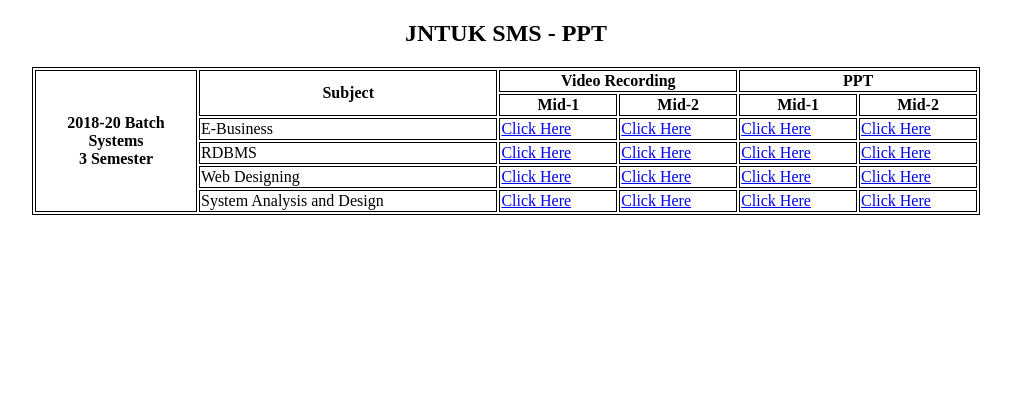
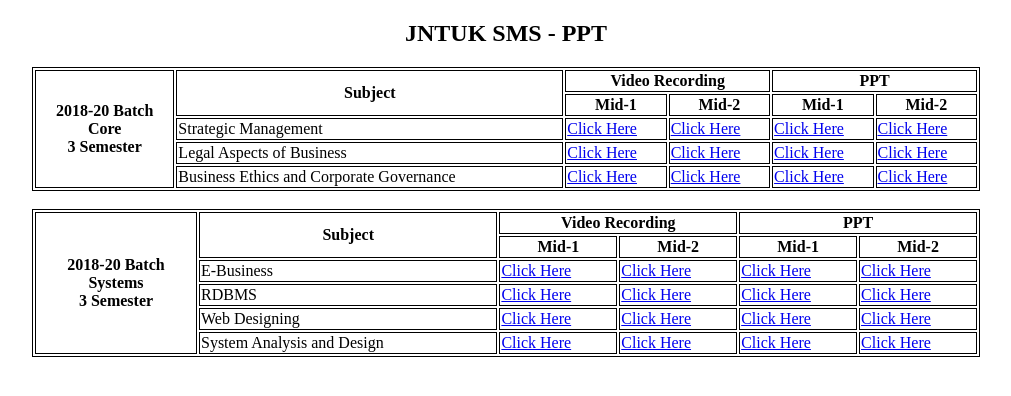
Before and after one commit to SubrahmanyamAchanta/SubrahmanyamAchanta, a plain HTML site: page index.html in a window 1280 px wide. Shown: the whole page, without its empty margins (134-1145 px from the left). Drawn offline with Linux system fonts and the light colour scheme.

Commit message:
Added core subects

```diff
--- a/index.html
+++ b/index.html
@@ -11,6 +11,44 @@
 <body>
 
 <h2 align = 'center'>JNTUK SMS - PPT </h2>
+
+<table style="width:75%" align="center">
+  <tr>
+	<th rowspan = 6> 2018-20 Batch <br> Core <br> 3 Semester</th>
+	<th rowspan = 2> Subject </th>
+	<th colspan = 2> Video Recording </th>
+	<th colspan = 2> PPT </th>
+  </tr>
+  <tr>
+	<th>Mid-1 </th>
+	<th>Mid-2 </th>
+	<th>Mid-1 </th>
+	<th>Mid-2 </th>
+  </tr>
+  <tr>
+    <td> Strategic Management </td>
+    <td><a href = 'https://www.youtube.com/playlist?list=PL3D1BESzYOqXhb3ppDAT22Nkp81cAPGRn' target="_blank"> Click Here </a> </td>
+	<td><a href = 'https://www.youtube.com/playlist?list=PL3D1BESzYOqWy2DFYbp1kyGZGE096X3ZF' target="_blank"> Click Here </a> </td>
+	<td><a href = 'https://www.dropbox.com/sh/uvo0hlvgbxf26a6/AACed8qnrmNf8PVnooiIWqxya?dl=0' target="_blank"> Click Here </a> </td>
+	<td><a href = 'https://www.dropbox.com/sh/bzk0mrzqogzrnzj/AAAxaz_-KA9kJNOdKIKfLdA6a?dl=0' target="_blank"> Click Here </a> </td>
+  </tr>
+    <tr>
+    <td> Legal Aspects of Business  </td>
+    <td><a href = 'https://www.youtube.com/playlist?list=PL3D1BESzYOqWhQEFeirYp1pHoCMjMX2_b' target="_blank"> Click Here </a> </td>
+	<td><a href = 'https://www.youtube.com/playlist?list=PL3D1BESzYOqXoJIsFoya_f_LVv5ezfj1n' target="_blank"> Click Here </a> </td>
+	<td><a href = 'https://www.dropbox.com/sh/2vriogudtlzvtjb/AACw9EKkqG7hyfLDOUsG5KEOa?dl=0' target="_blank"> Click Here </a> </td>
+	<td><a href = 'https://www.dropbox.com/sh/ta57lza8xvfncgg/AAD5GtB83zEaQxDg-IDtAyK1a?dl=0' target="_blank"> Click Here </a> </td>
+  </tr>
+    <tr>
+    <td> Business Ethics and Corporate Governance </td>
+    <td><a href = 'https://www.youtube.com/playlist?list=PL3D1BESzYOqXSqg4FrRBzjYgOpUUImROY' target="_blank"> Click Here </a> </td>
+	<td><a href = 'https://www.youtube.com/playlist?list=PL3D1BESzYOqU7EsErudvXVY8FKYf-lQj9' target="_blank"> Click Here </a> </td>
+	<td><a href = 'https://www.dropbox.com/sh/73uceuum8s7k6sj/AAAuA4VqwyDS9m9tChb2ACHEa?dl=0' target="_blank"> Click Here </a> </td>
+	<td><a href = 'https://www.dropbox.com/sh/8vmvfn3i6otzuir/AAA6R7tR2dUxPFVRHoJqqhQua?dl=0' target="_blank"> Click Here </a> </td>
+  </tr>
+</table>
+
+<br>
 
 <table style="width:75%" align="center">
   <tr>
```
